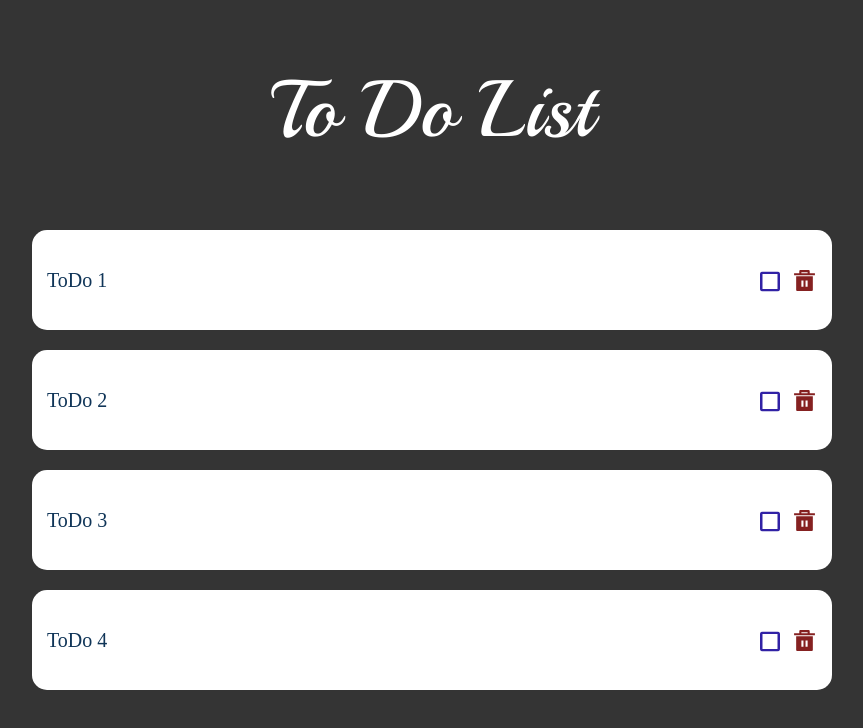
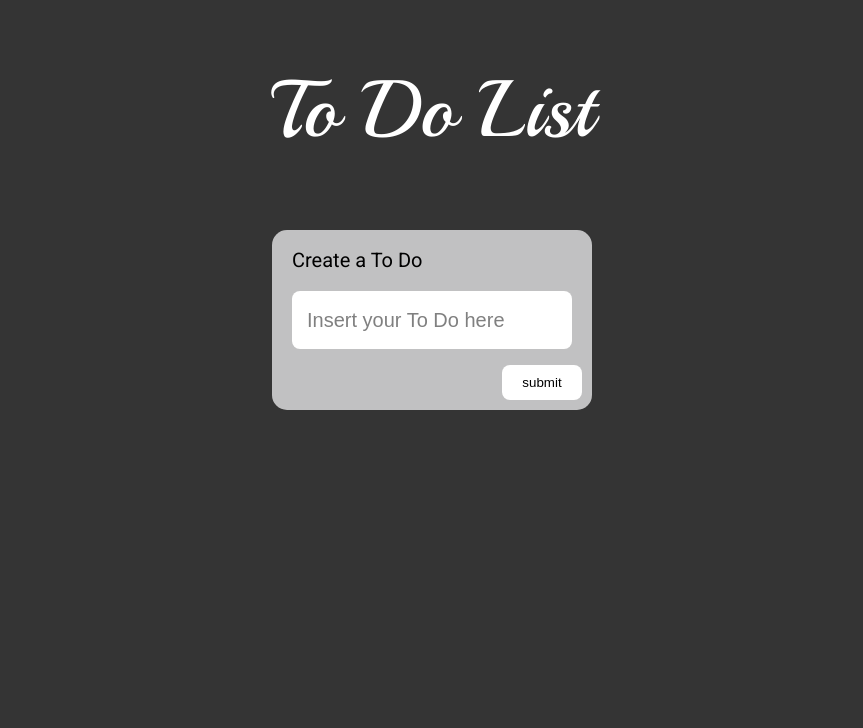
Before and after one commit to LucasPCotrim/poc-todo-list, a React (Create React App) app: page / in a window 1280 px wide. Shown: the top 728 px of the page, without its empty margins (208-1071 px from the left). Built offline with nearby package versions, Linux system fonts and the light colour scheme.

Commit message:
implemented form to create todos

```diff
--- a/public/index.html
+++ b/public/index.html
@@ -11,7 +11,7 @@
     <link rel="preconnect" href="https://fonts.googleapis.com" />
     <link rel="preconnect" href="https://fonts.gstatic.com" crossorigin />
     <link
-      href="https://fonts.googleapis.com/css2?family=Playball&display=swap"
+      href="https://fonts.googleapis.com/css2?family=Playball&family=Roboto&display=swap"
       rel="stylesheet" />
     <title>ToDo List</title>
   </head>
--- a/src/components/Todo/Todo.style.tsx
+++ b/src/components/Todo/Todo.style.tsx
@@ -1,8 +1,13 @@
-import styled from 'styled-components';
+import styled, { keyframes } from 'styled-components';
+
+const fadeInAnimation = keyframes`
+  0% { opacity: 0; }
+  100% { opacity: 1;}
+`;
 
 export const TodoContainer = styled.div<{ checked: boolean }>`
   background-color: ${(props) => (props.checked ? '#659b6a' : '#ffffff')};
-  width: min(100%, 800px);
+  min-width: 100%;
   height: 100px;
   display: flex;
   flex-direction: row;
@@ -10,6 +15,10 @@ export const TodoContainer = styled.div<{ checked: boolean }>`
   align-items: center;
   padding: 15px;
   border-radius: 15px;
+  opacity: 0;
+  animation-name: ${fadeInAnimation};
+  animation-fill-mode: forwards;
+  animation-duration: 1s;
 
   .todo-buttons {
     display: flex;
@@ -39,7 +48,7 @@ export const TodoContainer = styled.div<{ checked: boolean }>`
 
   .content {
     font-size: 20px;
-    color: #103558;
+    color: ${(props) => (props.checked ? 'white' : 'black')};
     -webkit-user-select: none; /* Safari */
     -ms-user-select: none; /* IE 10 and IE 11 */
     user-select: none; /* Standard syntax */
--- a/src/components/TodoList/TodoList.style.ts
+++ b/src/components/TodoList/TodoList.style.ts
@@ -1,10 +1,83 @@
-import styled from 'styled-components';
+import styled, { keyframes } from 'styled-components';
+
+const fadeInAnimation = keyframes`
+  0% { opacity: 0; }
+  100% { opacity: 1;}
+`;
 
 export const TodoListContainer = styled.div`
-  width: 90vw;
+  width: min(90%, 800px);
   display: flex;
   flex-direction: column;
   justify-content: flex-start;
   align-items: center;
   gap: 20px;
 `;
+
+export const CreateTodoFormContainer = styled.div`
+  position: relative;
+  height: 180px;
+  display: flex;
+  flex-direction: column;
+  justify-content: center;
+  align-items: center;
+  background-color: #c1c1c2;
+  margin-bottom: 50px;
+  padding: 20px;
+  border-radius: 15px;
+
+  opacity: 0;
+  animation-name: ${fadeInAnimation};
+  animation-fill-mode: forwards;
+  animation-duration: 1s;
+
+  -webkit-user-select: none; /* Safari */
+    -ms-user-select: none; /* IE 10 and IE 11 */
+    user-select: none; /* Standard syntax */
+
+  .form-title {
+    position: absolute;
+    top: 20px;
+    left: 20px;
+    color: black;
+    font-size: 20px;
+  }
+
+  form {
+    height: 100%
+    position: relative;
+    > input {
+      width: 100%;
+      height: 58px;
+      background-color: #ffffff;
+      border-radius: 8px;
+      font-size: 20px;
+      line-height: 23px;
+      color: var(--tertiary-color-alt);
+      padding-left: 15px;
+      outline: none;
+      &::placeholder {
+        font-size: 20px;
+        line-height: 23px;
+        color: gray;
+      }
+      &:focus::placeholder {
+        color: transparent;
+      }
+    }
+    > button {
+      background-color: #518f41;
+      position: absolute;
+      bottom: 10px;
+      right: 10px;
+      width: 80px;
+      height: 35px;
+      border-radius: 8px;
+      color: #ffffff;
+      &:disabled {
+        background-color: #ffffff;
+        color: black;
+      }
+    }
+  }
+`;
--- a/src/components/TodoList/TodoList.tsx
+++ b/src/components/TodoList/TodoList.tsx
@@ -1,9 +1,56 @@
-import { TodoListContainer } from './TodoList.style';
+import { TodoListContainer, CreateTodoFormContainer } from './TodoList.style';
 import Todo from '../Todo/Todo';
 import { useState } from 'react';
 
+type CreateToDoFormProps = {
+  toDos: string[];
+  setToDos: (toDos: string[]) => void;
+};
+function CreateToDoForm({ toDos, setToDos }: CreateToDoFormProps) {
+  const [form, setForm] = useState({
+    toDo: '',
+  });
+
+  const handleForm = (event: React.ChangeEvent<HTMLInputElement>) => {
+    setForm({
+      ...form,
+      [event.target.name]: event.target.value,
+    });
+  };
+  const clearForm = () => {
+    setForm({
+      toDo: '',
+    });
+  };
+  const executeCreateToDo = (event: React.FormEvent) => {
+    event.preventDefault();
+    setToDos([...toDos, form.toDo]);
+    console.log(form);
+    clearForm();
+  };
+  const invalidToDo = form.toDo === '';
+
+  return (
+    <>
+      <CreateTodoFormContainer>
+        <div className='form-title'>Create a To Do</div>
+        <form onSubmit={executeCreateToDo}>
+          <input
+            name='toDo'
+            type='text'
+            onChange={handleForm}
+            value={form.toDo}
+            placeholder='Insert your To Do here'
+          />
+          <button disabled={invalidToDo}>submit</button>
+        </form>
+      </CreateTodoFormContainer>
+    </>
+  );
+}
+
 export default function TodoList() {
-  const [toDos, setToDos] = useState(['ToDo 1', 'ToDo 2', 'ToDo 3', 'ToDo 4']);
+  const [toDos, setToDos] = useState([] as string[]);
 
   const handleDelete = (index: number) => {
     setToDos(toDos.filter((todo, i) => i !== index));
@@ -11,6 +58,7 @@ export default function TodoList() {
 
   return (
     <>
+      <CreateToDoForm toDos={toDos} setToDos={setToDos} />
       <TodoListContainer>
         {toDos.map((toDo, index) => (
           <Todo
--- a/src/global/GlobalStyle.ts
+++ b/src/global/GlobalStyle.ts
@@ -141,6 +141,7 @@ const Global = css`
     height: 100vh;
     width: 100vw;
     background-color: #343434;
+    font-family: 'Roboto', sans-serif;
 
     -ms-overflow-style: none;
     scrollbar-width: none;
```
